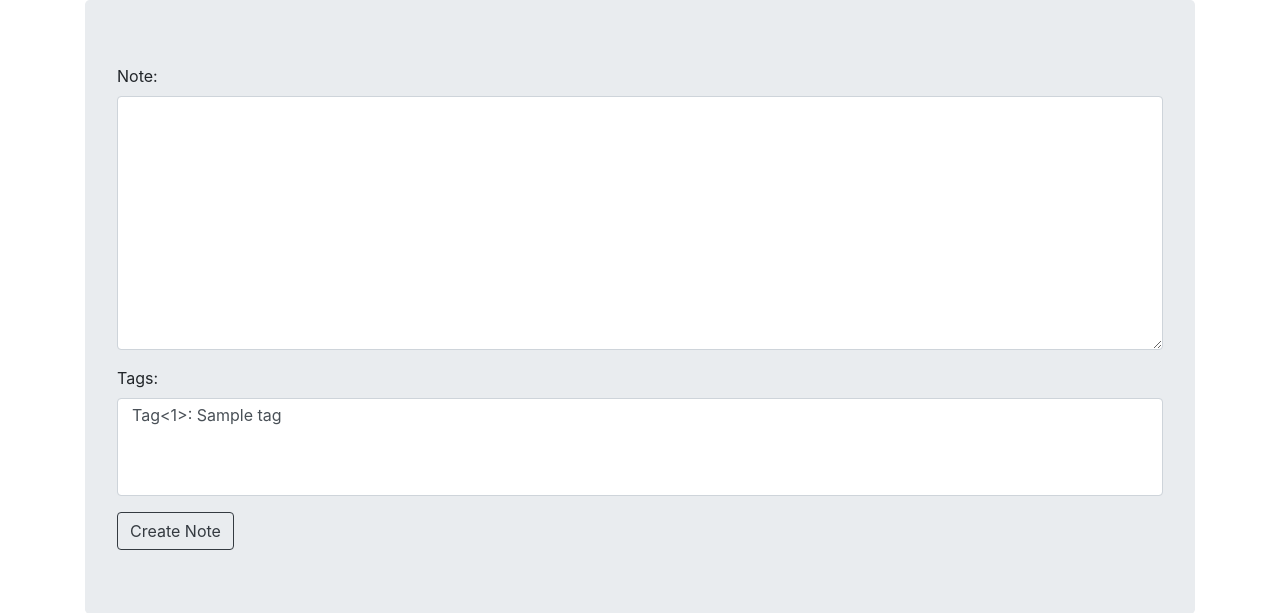
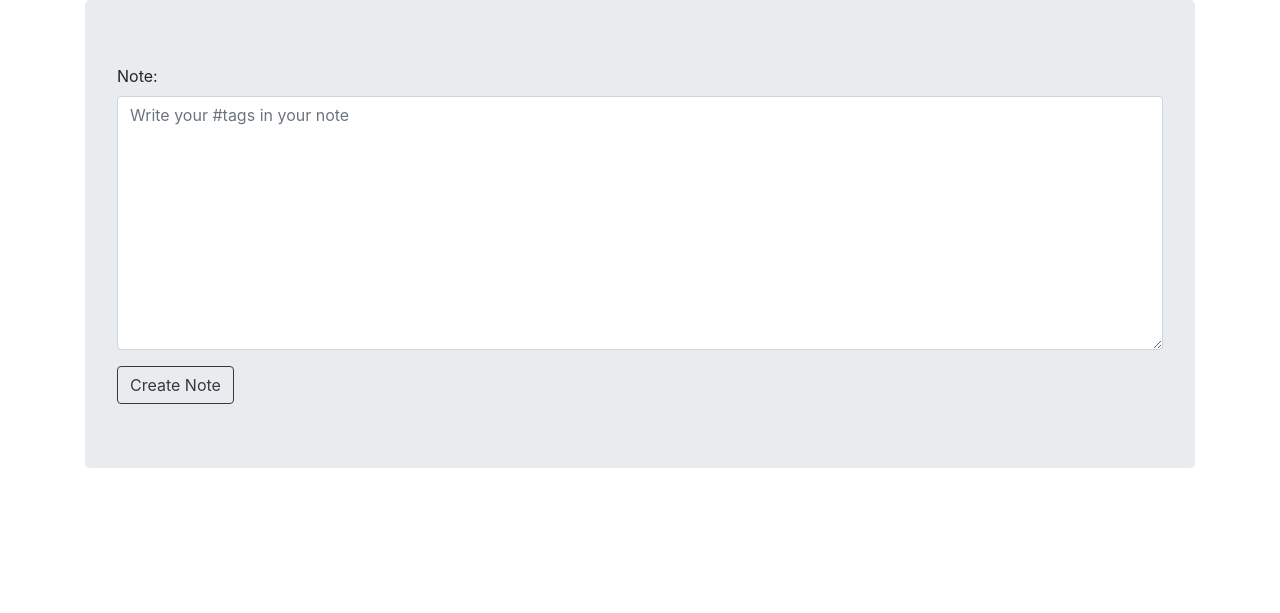
Before and after one commit to coltun/smartnotes, a Django app: page /create_note/ in a window 1280 px wide. Shown: the part 64-677 px from the top of the page. Run offline with Django 3.2, Linux system fonts and the light colour scheme; tables that the repository leaves empty hold one stand-in row (values such as "Sample post"); some libraries are stand-ins or nearby versions.

Commit message:
feature parse tags when creating, editing notes on website

```diff
--- a/notes/forms.py
+++ b/notes/forms.py
@@ -5,19 +5,8 @@ from django.utils.translation import ugettext_lazy as _
 class NoteForm(forms.ModelForm):
 	class Meta:
 		model = Note
-		exclude = ('created', 'updated', 'bot_user', 'user')
+		exclude = ('created', 'updated', 'bot_user', 'user', 'tags')
 		labels = {'text': _('Note')}
 		widgets = {
-			'text': forms.Textarea(attrs={'class': 'form-control'}),
-			'tags': forms.SelectMultiple(attrs={'class': 'form-control'}),
+			'text': forms.Textarea(attrs={'class': 'form-control', 'placeholder': "Write your #tags in your note"}),
 		}
-
-class NoteUpdateForm(forms.ModelForm):
-	class Meta:
-		model = Note
-		exclude = ('created', 'updated', 'bot_user', 'user')
-		labels = {'text': _('Note')}
-		widgets = {
-			'text': forms.Textarea(attrs={'class': 'form-control'}),
-			'tags': forms.SelectMultiple(attrs={'class': 'form-control'}),
-		}
--- a/notes/models.py
+++ b/notes/models.py
@@ -18,7 +18,7 @@ class Tag(models.Model):
 	user = models.ForeignKey(User, on_delete=models.CASCADE, null=True)
 
 	def __str__(self):
-		return f"Tag<{self.id}>: {self.name}"
+		return f"{self.name}"
 
 class Note(models.Model):
 	text = models.TextField()
--- a/notes/templates/create_note.html
+++ b/notes/templates/create_note.html
@@ -1,7 +1,7 @@
 {% extends "base.html" %}
 {% block content %}
 
-	<form method="POST" enctype="multipart/form-data">
+	<form method="POST" >
 		{{ form.as_p }}
 		{% csrf_token %}
 		<input  class="btn btn-outline-dark"type="submit" value="Create Note">
--- a/notes/urls.py
+++ b/notes/urls.py
@@ -6,7 +6,8 @@ urlpatterns = [
 	path('create_note/', views.create_note, name='create_note'),
 	path('update_note/<int:pk>/', NoteUpdateView.as_view(), name='update_note'),
 	path('delete_note/<int:pk>/', views.NoteDeleteView.as_view(), name='note_delete'),
-	path('tag/<str:tag_name>/', views.post_list_by_tag, name='list_by_tag')
+	path('tag/<str:tag_name>/', views.post_list_by_tag, name='list_by_tag'),
+
 
 
 
--- a/notes/views.py
+++ b/notes/views.py
@@ -6,16 +6,16 @@ from django.shortcuts import render, redirect, get_object_or_404
 from django.views.decorators.csrf import csrf_exempt
 from django.http import HttpResponse
 from django.views.generic.edit import UpdateView, DeleteView
+from django.views import View
 from django.urls import reverse_lazy
 from .models import Note, BotUser, Tag
-from .forms import NoteForm, NoteUpdateForm
+from .forms import NoteForm
 from .utils import extract_hash_tags
+from django.http import HttpResponse
 
 dotenv.load_dotenv()
 API_KEY = os.getenv('API_KEY')
 
-
-# Create your views here.
 def activate_bot(text, chat_id):
 	separate_strings = text.split()
 	if separate_strings[0].startswith('/code') == True and len(separate_strings[1]) == 5:
@@ -33,7 +33,6 @@ def activate_bot(text, chat_id):
 			url = 'https://api.telegram.org/bot{}/sendMessage?chat_id={}&text={}'.format(API_KEY, chat_id, message)
 			requests.get(url)
 			return False
-
 
 @csrf_exempt
 def telegram_webhook(request):
@@ -69,36 +68,71 @@ def telegram_webhook(request):
 				else:
 					note.tags.add(*note_tags)
 					note.save()
-
 			else:
 				chat_id = str(chat_id)
 				activate_bot(text, chat_id)
 	return HttpResponse(status=200)
 
 #CRUD note on website
-
 def create_note(request):
 	context = {}
+	user = request.user
 	form = NoteForm(request.POST or None)
 	if form.is_valid():
-		cd_text = form.cleaned_data.get('text')
-		cd_tags = form.cleaned_data.get('tags')
-		new_note = Note.objects.create(user=request.user, text=cd_text)
-		for tag in cd_tags:
-			new_note.tags.add(tag)
-			return redirect('account:notes')
+		text = form.cleaned_data.get('text')
+		string_tags = extract_hash_tags(text)
+		for string_tag in string_tags:
+			text = text.replace(string_tag, "")
+		clean_text = " ".join(text.split())
+		note = Note.objects.create(text=clean_text, user=user)
+		user_tags = user.tag_set.all()
+		user_tags_list = user_tags.values_list('name', flat=True)
+		new_tags = []
+		for string_tag in string_tags:
+			if string_tag not in user_tags_list:
+				new_tags.append(string_tag)
+				Tag.objects.create(name=string_tag, user=user)
+		note_tags = Tag.objects.filter(user=user, name__in=string_tags)
+		if not note_tags:
+			if Tag.objects.filter(user=user, name='#untagged').exists():
+				default_tag = Tag.objects.get(user=user, name='#untagged')
+			else:
+				default_tag = Tag.objects.create(user=user, name='#untagged')
+			note.tags.add(default_tag)
+		else:
+			note.tags.add(*note_tags)
+			note.save()
+		return redirect('account:notes')
 	context['form'] = form
 	return render(request, 'create_note.html', context)
 
-class NoteUpdateView(UpdateView):
-	model = Note
-	form_class = NoteUpdateForm
-	template_name_suffix = '_update_form'
+class NoteUpdateView(View):
 
-	def get_queryset(self):
-		qs = super(NoteUpdateView, self).get_queryset()
-		return qs.filter(user=self.request.user)
+	def get(self, request, pk, *args, **kwargs):
+		note = get_object_or_404(Note, pk=pk, user=request.user)
+		context = {
+			'note': note,
+			'tags': ' '.join([ tag.name for tag in note.tags.all()])
+		}
+		return render(request, 'notes/note_update_form.html', context)
 
+	def post(self, request, pk, *args, **kwargs):
+		user = request.user
+		note = get_object_or_404(Note, pk=pk, user=request.user)
+		note.text = request.POST.get('text', note.text)
+		note.tags.clear()
+		hashtags_string = request.POST.get('tags')
+		hashtags = hashtags_string.split()
+		tags = []
+		for hashtag in hashtags:
+			tag, created = Tag.objects.get_or_create(name=hashtag, user=user)
+			tags.append(tag)
+		if not hashtags:
+			tag, created = Tag.objects.get_or_create(name="#untagged", user=user)
+			tags.append(tag)
+		note.tags.add(*tags)
+		note.save()
+		return redirect('account:notes')
 
 class NoteDeleteView(DeleteView):
 	model = Note
```
Also changed, not shown: notes/templates/notes/note_update_form.html (+10 -5 lines).
